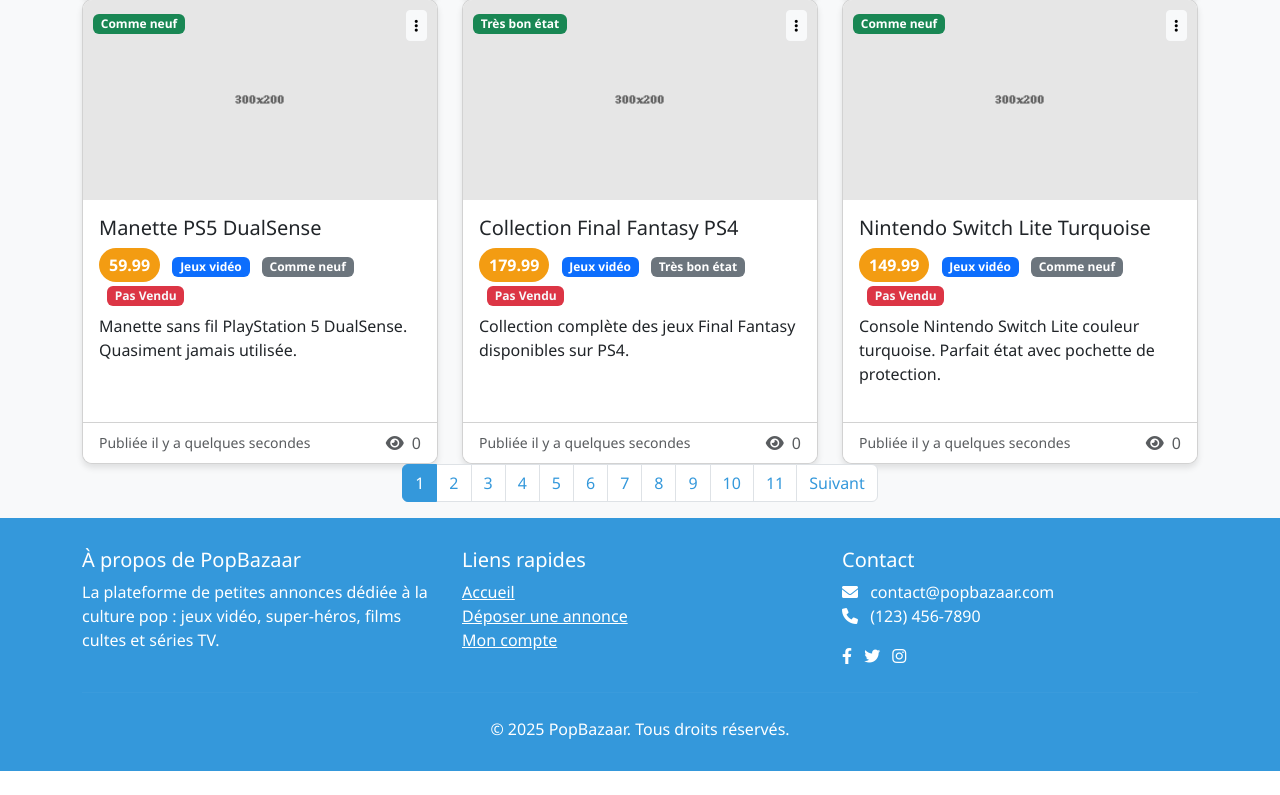
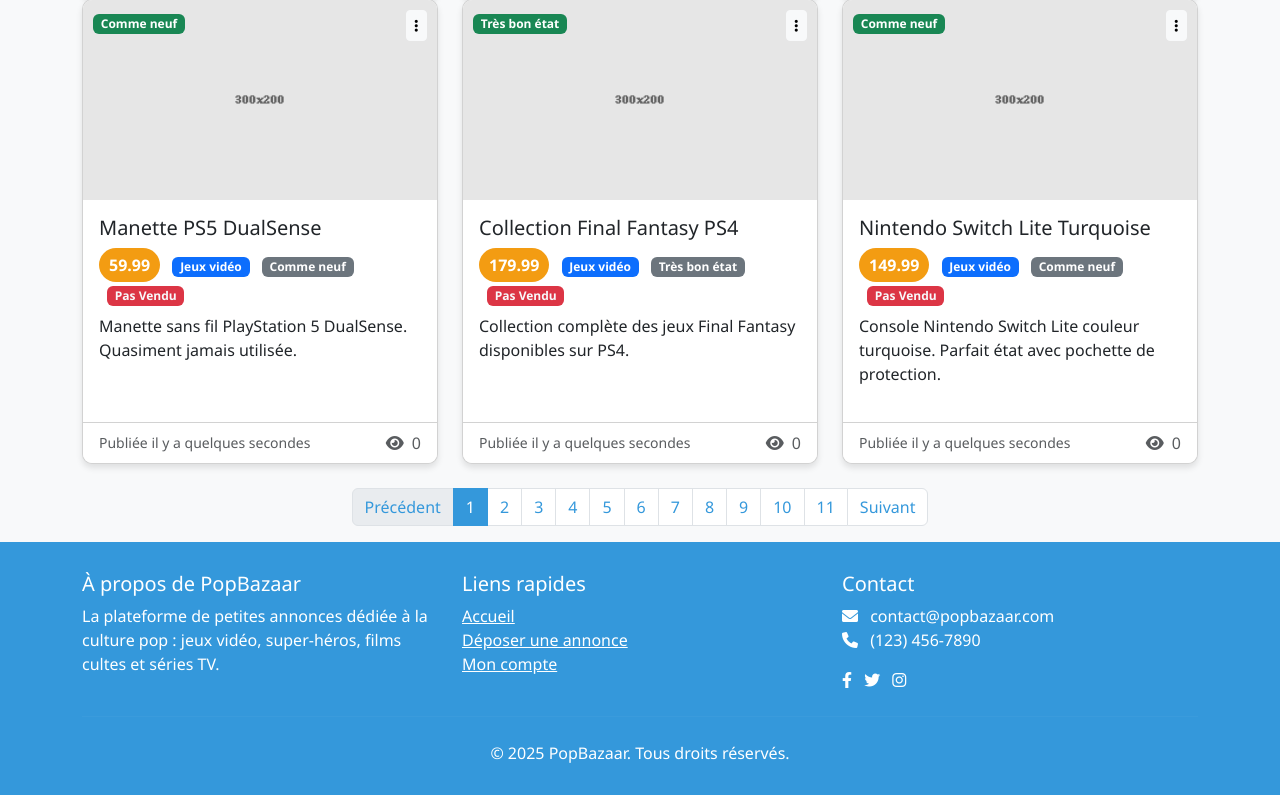
Before and after one commit to AdamsConquest/projet3, a PHP site: page /categories/1/annonces in a window 1280 px wide. Shown: the part 1208-2003 px from the top of the page. Before the commit the page ends 1979 px from the top, so only its background shows below. Run offline with PHP 8.4, Linux system fonts and the light colour scheme; data comes from the database, SQL or seed files in the repository.

Commit message:
fixing du formattage de la pagination

```diff
--- a/views/annonces/index.view.php
+++ b/views/annonces/index.view.php
@@ -131,36 +131,35 @@ chargerVuePartielle('_nav');
         <!-- Fin de la boucle -->
     </div>
 
+    <!-- Pagination -->
+    <nav aria-label="Page navigation" class="mt-4">
+        <ul class="pagination justify-content-center">
 
+            <!-- Précédent -->
+            <li class="page-item <?php if ($page <= 1)
+                echo 'disabled'; ?>">
+                <a class="page-link" href="?page=<?php echo $page - 1; ?>&id=<?php echo $idCategorie; ?>" tabindex="-1"
+                    aria-disabled="<?php echo ($page <= 1) ? 'true' : 'false'; ?>">Précédent</a>
+            </li>
 
-
-
-
-    <!-- Pagination -->
-    <?php if (isset($totalPages) && $totalPages > 1): ?>
-        <nav>
-            <ul class="pagination justify-content-center">
-                <?php if ($page > 1): ?>
-                    <li class="page-item">
-                        <a class="page-link" href="?page=<?php echo $page - 1; ?>">Précédent</a>
-                    </li>
-                <?php endif; ?>
-
+            <!-- Numéros de page -->
             <?php for ($i = 1; $i <= $totalPages; $i++): ?>
                 <li class="page-item <?php if ($i == $page)
                     echo 'active'; ?>">
-                        <a class="page-link" href="?page=<?php echo $i; ?>"><?php echo $i; ?></a>
+                    <a class="page-link" href="?page=<?php echo $i; ?>&id=<?php echo $idCategorie; ?>"><?php echo $i; ?></a>
                 </li>
             <?php endfor; ?>
 
-                <?php if ($page < $totalPages): ?>
-                    <li class="page-item">
-                        <a class="page-link" href="?page=<?php echo $page + 1; ?>">Suivant</a>
+            <!-- Suivant -->
+            <li class="page-item <?php if ($page >= $totalPages)
+                echo 'disabled'; ?>">
+                <a class="page-link" href="?page=<?php echo $page + 1; ?>&id=<?php echo $idCategorie; ?>"
+                    aria-disabled="<?php echo ($page >= $totalPages) ? 'true' : 'false'; ?>">Suivant</a>
             </li>
-                <?php endif; ?>
+
         </ul>
     </nav>
-    <?php endif; ?>
+
 
 
 </div>
```
Lines whose indentation alone changed are shown as unchanged.
